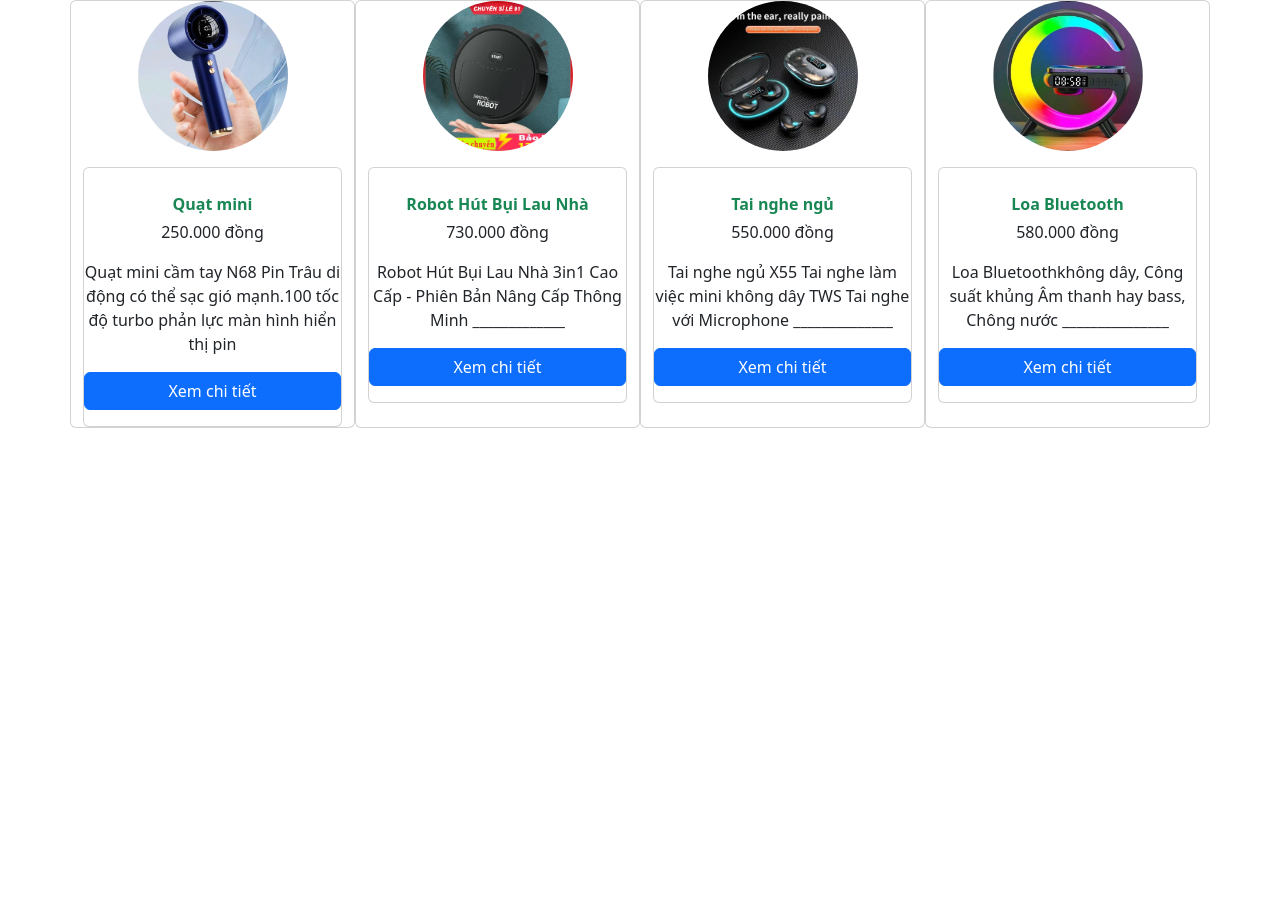
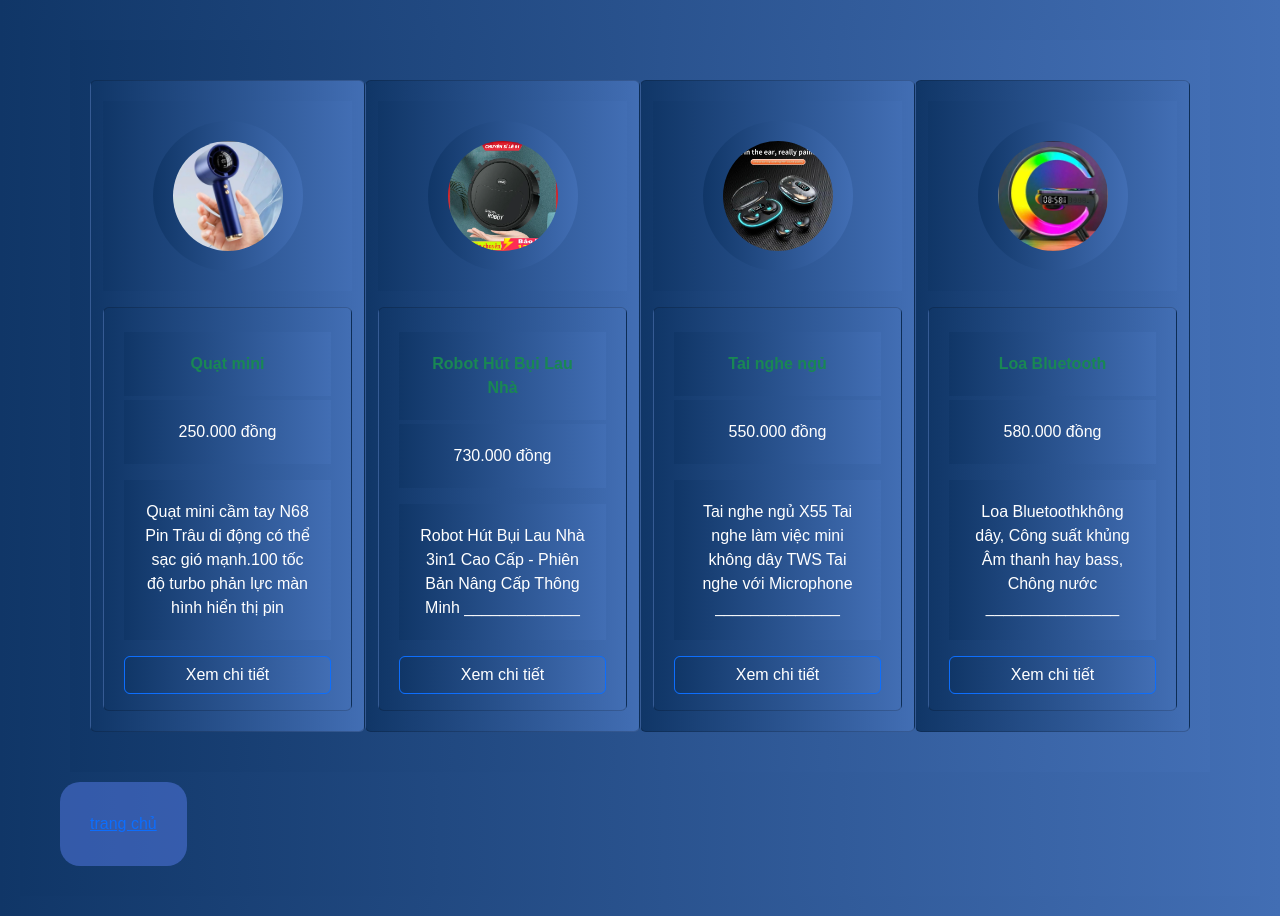
Before and after one commit to thachsonhaptv2021-crypto/thachsonhap-da25tta, a plain HTML site: page html/page8.html in a window 1280 px wide. Before the commit the page ends 800 px from the top, so only its background shows below. Drawn offline with nearby package versions, Linux system fonts and the light colour scheme.

Commit message:
dinhdang17/6

```diff
--- /dev/null
+++ b/css/styler8.css
@@ -0,0 +1,21 @@
+/*thông tin ca nhân*/
+*{
+	margin:0;
+	padding:0;
+	font-family: Arial,Helvetica, sans-serif;
+	background-color:#1B4F93;
+	color:white ;
+
+	padding: 20px ;
+	background: linear-gradient(to right, #103667,#426EB4);
+
+	}
+	.box {
+      margin-top: 25px;
+      padding: 30px;
+      border-radius: 20px;
+      background: rgba(85, 124, 231, 0.507);
+      display: inline-block;
+      text-align:justify;
+      margin: 10px 20px;
+ }
--- /dev/null
+++ b/css/stylerchitiet.css
@@ -0,0 +1,23 @@
+/*thông tin ca nhân*/
+*{
+	margin:0;
+	padding:0;
+	font-family: Arial,Helvetica, sans-serif;
+	background-color:#1B4F93;
+	font-size: 14pt;
+	line-height:1.5;
+	color:white ;
+
+}
+div.container {
+    margin-top: 50px;
+	padding: 20px ;
+	background: linear-gradient(to right, #103667,#426EB4);
+	text-align: center;
+}
+img{
+display: block;
+margin: 0 auto;
+
+
+}
--- /dev/null
+++ b/css/stylerindex.css
@@ -0,0 +1,16 @@
+/*thông tin ca nhân*/
+*{
+	margin:0;
+	padding:0;
+	font-family: Arial,Helvetica, sans-serif;
+	background-color:#1B4F93;
+	font-size: 14pt;
+	line-height:1.5;
+	color:white ;
+
+}
+a{
+    position: relative;
+    margin: 20px;
+
+}
--- a/html/page8.html
+++ b/html/page8.html
@@ -10,6 +10,7 @@
         <script src="https://cdn.jsdelivr.net/npm/bootstrap@5.3.8/dist/js/bootstrap.bundle.min.js"></script>
 
        <script src = "../js/lib.js"></script>
+       <link rel = "stylesheet" href ="../css/styler8.css">
     </head>
     <body>
         <div class="container ">
@@ -20,5 +21,6 @@
         <script>
             loadAllProducts(product);
         </script>
+        <a class="box" href = "../index.html">trang chủ</a>
     </body>
 </html>
--- a/js/lib.js
+++ b/js/lib.js
@@ -8,6 +8,7 @@ const product = [
     description:"Quạt mini cầm tay N68 Pin Trâu di động có thể sạc gió mạnh.100 tốc độ turbo phản lực màn hình hiển thị pin",
     image:"../assets/images/quat.jpg",
     link:"chi-tiet.html"
+
 },
 {
     id: "2",
@@ -80,8 +81,8 @@ function createTtem(obj)
             // Tạo liên kết <a>
             const linkProduct = document.createElement("a");
             linkProduct.innerHTML = "Xem chi tiết";
-            linkProduct.setAttribute("href", obj.link +"?id" + obj.id);
-            linkProduct.setAttribute("class","btn btn-primary text-white")
+            linkProduct.setAttribute("href", `chi-tiet.html?masp=${obj.id}`);
+            linkProduct.setAttribute("class","btn btn-primary text-white");
 
             // Gán 4 thành phần con vào khung chứa info
             containerInfo.appendChild(nameProduct);
```
Also changed, not shown: css/styler7.css (+11 -0 lines), html/chi-tiet.html (+16 -11 lines), html/page7.html (+3 -0 lines), index.html (+10 -10 lines).
